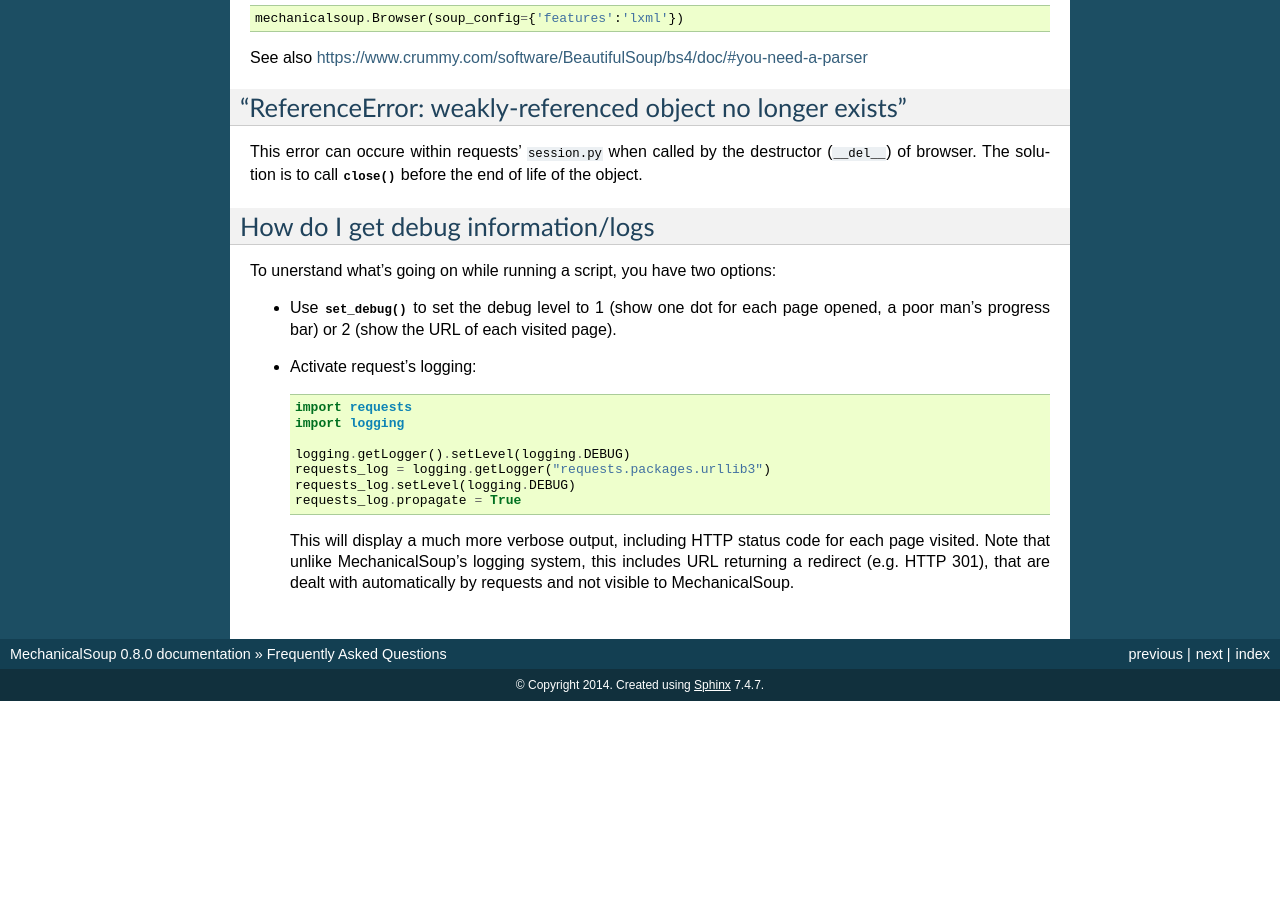
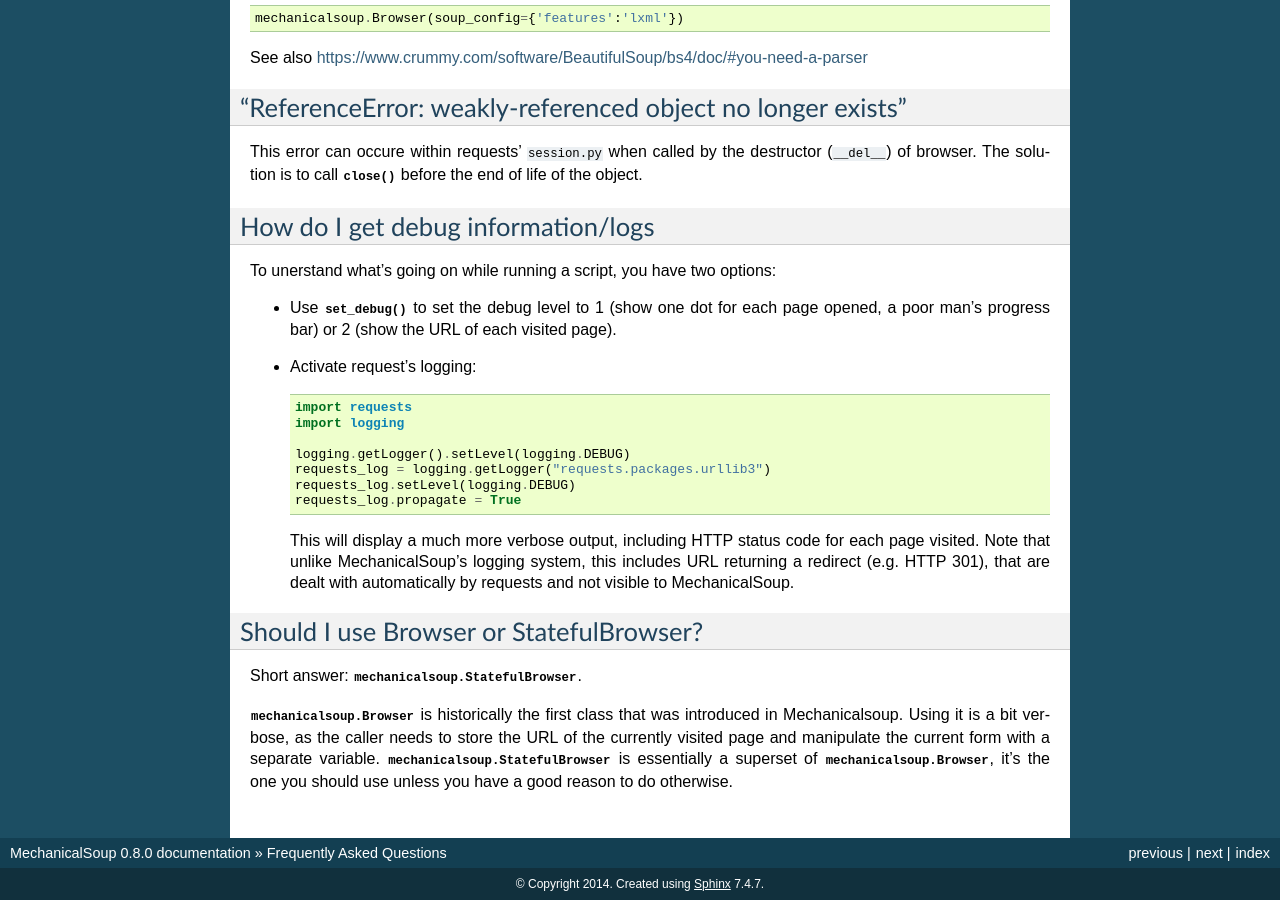
Before and after one commit to MechanicalSoup/MechanicalSoup, a Sphinx documentation site: the page built from docs/faq.rst, in a window 1280 px wide and 900 px high, scrolled down 752 px. Built offline with Sphinx 7.4.7, drawn with Linux system fonts in a browser that asks for light colours; before the commit the page ends 1453 px from its top, so only the background shows below that; some of the changed text lies outside the part shown.

Commit message:
FAQ: Should I use Browser or StatefulBrowser?

```diff
--- a/docs/faq.rst
+++ b/docs/faq.rst
@@ -85,3 +85,16 @@ options:
   logging system, this includes URL returning a redirect (e.g. HTTP
   301), that are dealt with automatically by requests and not visible
   to MechanicalSoup.
+
+Should I use Browser or StatefulBrowser?
+~~~~~~~~~~~~~~~~~~~~~~~~~~~~~~~~~~~~~~~~
+
+Short answer: :class:`mechanicalsoup.StatefulBrowser`.
+
+:class:`mechanicalsoup.Browser` is historically the first class that
+was introduced in Mechanicalsoup. Using it is a bit verbose, as the
+caller needs to store the URL of the currently visited page and
+manipulate the current form with a separate
+variable. :class:`mechanicalsoup.StatefulBrowser` is essentially a
+superset of :class:`mechanicalsoup.Browser`, it's the one you should
+use unless you have a good reason to do otherwise.
```
